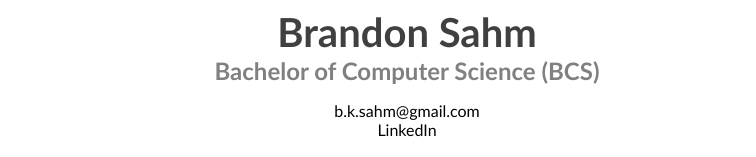
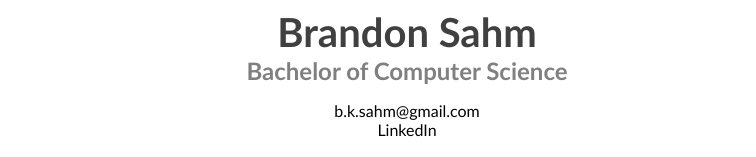
Before and after one commit to b-k-s/b-k-s.github.io, a plain HTML site: page awards_&_scholarships.html in a window 1280 px wide. Shown: the top 157 px of the page, without its empty margins (233-989 px from the left). Drawn offline with Linux system fonts and the light colour scheme.

Commit message:
Added files via upload

```diff
--- a/awards_&_scholarships.html
+++ b/awards_&_scholarships.html
@@ -8,7 +8,7 @@
 		<div id="wrapper">
 			<div id="header">
 				<h1>Brandon Sahm</h1>
-				<h2>Bachelor of Computer Science (BCS)</h2>
+				<h2>Bachelor of Computer Science</h2>
 				<p><a href="mailto:b.k.sahm@gmail.com">b.k.sahm@gmail.com</a><br />
 				<a href="https://ca.linkedin.com/pub/brandon-sahm/102/932/ab7" target="_blank">LinkedIn</a></p>
 
```
Also changed, not shown: education.html (+1 -1 lines), index.html (+1 -1 lines), proficiencies_&_interests.html (+1 -1 lines), work_experience.html (+1 -1 lines).
